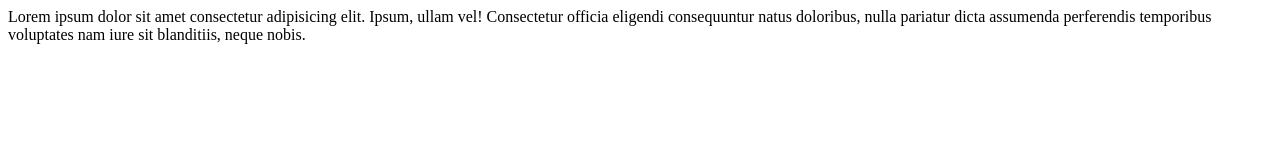
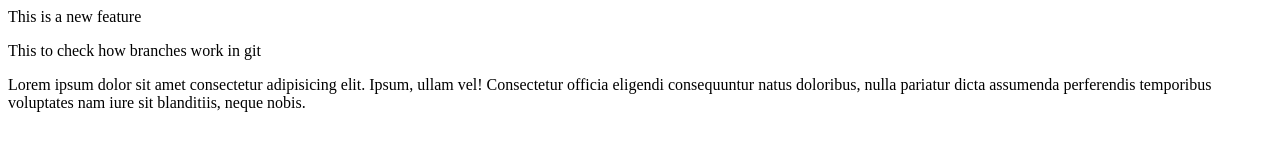
Before and after one commit to Anuragsingh2499/localrepo, a plain HTML site: page index.html in a window 1280 px wide. Drawn offline with Linux system fonts and the light colour scheme.

Commit message:
added new feature to test

```diff
--- a/index.html
+++ b/index.html
@@ -1 +1,3 @@
+<p>This is a new feature</p>
+<p>This to check how branches work in git</p>
 <p>Lorem ipsum dolor sit amet consectetur adipisicing elit. Ipsum, ullam vel! Consectetur officia eligendi consequuntur natus doloribus, nulla pariatur dicta assumenda perferendis temporibus voluptates nam iure sit blanditiis, neque nobis.</p>
```
